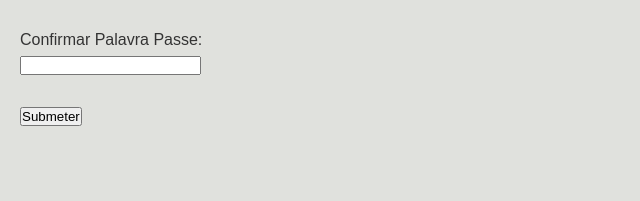
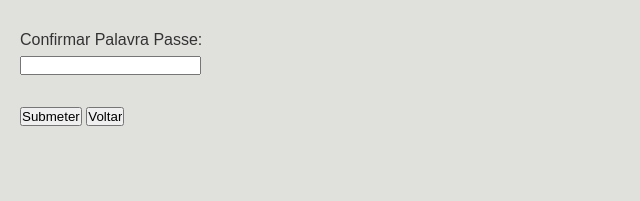
Before and after one commit to sfd-sdc/ProjInt, a Flask app: page /signup in a window 1280 px wide. Shown: the part 599-800 px from the top of the page, without its empty margins (0-640 px from the left). Run offline with Flask 3, Linux system fonts and the light colour scheme.

Commit message:
botao em registar

```diff
--- a/flaskr/templates/signup.html
+++ b/flaskr/templates/signup.html
@@ -1,9 +1,4 @@
-{% extends "base.html" %}
-
-{% block title %} {{ data.name }} {% endblock  %}
-{% block nav %} {{ data.page }} {% endblock %}
-
-{% block content %}
+{% extends "base.html" %} {% block title %} {{ data.name }} {% endblock %} {% block nav %} {{ data.page }} {% endblock %} {% block content %}
 <form action="/createUser" method="POST">
     <label for="fullname">Nome Completo:</label><br />
     <input type="text" id="fullname" name="fullname" required /><br /><br />
@@ -27,8 +22,14 @@
     <input type="password" id="password" name="password" required /><br /><br />
 
     <label for="confirm-password">Confirmar Palavra Passe:</label><br />
-        <input type="password" id="confirm-password" name="confirm-password" required oninput="this.setCustomValidity(this.value != document.getElementById('password').value ? 'As senhas não coincidem.' : '')"/><br /><br />
+    <input
+        type="password"
+        id="confirm-password"
+        name="confirm-password"
+        required
+        oninput="this.setCustomValidity(this.value != document.getElementById('password').value ? 'As senhas não coincidem.' : '')" /><br /><br />
 
     <input type="submit" value="Submeter" />
+    <input type="submit" value="Voltar" />
 </form>
 {% endblock %}
```
Lines whose indentation alone changed are shown as unchanged.
